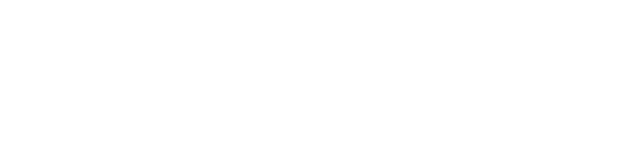
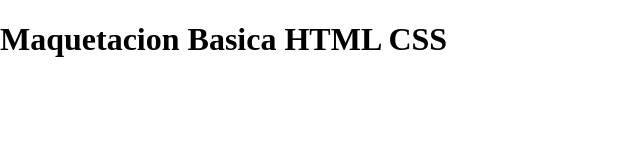
Before and after one commit to DatascodeML/GlobalesCSS, a plain HTML site: page index.html in a window 1280 px wide. Shown: the whole page, without its empty margins (0-640 px from the left). Drawn offline with Linux system fonts and the light colour scheme.

Commit message:
Estructura Global de CSS

```diff
--- a/css/globales.css
+++ b/css/globales.css
@@ -0,0 +1,82 @@
+/* Custom Properties **/
+:root {
+    --primario: #1073BA;
+    --secundario: #00DA55;
+    --gris: #3B3B3B;
+    --blanco: #FFFFFF;
+    --negro: #1F1E1E;
+    --grisClaro: #e1e1e1;
+
+    --separacion: 5rem;
+
+    --fuentePrincipal: 'Roboto', sans-serif;
+    --fuenteSecundaria: 'Lato', sans-serif;
+}
+
+/* Hack **/
+html {
+    box-sizing: border-box;
+    font-size: 62.5%; /* 1rem = 10px*/
+}
+*,*:before, *,*:after {
+    box-sizing: inherit;
+}
+
+body {
+    font-family: var(--fuentePrincipal);
+    font-size: 1.6rem;
+    line-height: 1.5;
+}
+
+/* Globales **/
+.contenedor {
+    max-width: 120rem;
+    width: 90%;
+    margin: 0 auto;
+}
+h1, h2, h3 {
+    font-weight: 900;
+    font-family: var(--fuenteSecundaria);
+    margin: calc( var(--separacion) / 2) 0;
+}
+h1 {
+    font-size: 4.4rem;
+}
+h2 {
+    font-size: 3.6rem;
+}
+h3 {
+    font-size: 2.8rem;
+}
+img {
+    max-width: 100%;
+    display: block;
+    height: auto;
+}
+/* Utilidades **/
+.text-center {
+    text-align: center;
+}
+
+/* Degradados **/
+.degradado-xxx {
+    color: transparent;
+    background: linear-gradient(to right, var(--primario) 0%, var(--secundario) 100%);
+    -webkit-background-clip: text;
+    background-clip: text;
+}
+
+/* Header **/
+.header {
+
+}
+
+/* Iconos **/
+
+/* Sobre XXX **/
+
+/* Modelos **/
+
+/* Newsletter **/
+
+/* Foooter **/
--- a/index.html
+++ b/index.html
@@ -3,9 +3,40 @@
 <head>
     <meta charset="UTF-8">
     <meta name="viewport" content="width=device-width, initial-scale=1.0">
-    <title>Document</title>
+    <title>Maqueta HTML CSS Basica</title>
+    <link rel="preconnect" href="https://fonts.googleapis.com">
+    <link rel="preconnect" href="https://fonts.gstatic.com" crossorigin>
+    <link href="https://fonts.googleapis.com/css2?family=Lato:wght@400;900&family=Roboto:wght@400;700;900&display=swap" rel="stylesheet">
+    <link rel="stylesheet" href="css/normalize.css">
+    <link rel="stylesheet" href="css/styles.css">
 </head>
 <body>
 
+    <header class="header">
+        <h1>Maquetacion Basica HTML CSS</h1>
+    </header>
+
+    <section class="contenedor">
+
+    </section>
+
+    <section class="sobre-xxx">
+
+    </section>
+
+    <main class="contenedor">
+
+    </main>
+
+    <section class="newsletter">
+
+    </section>
+
+    <footer class="footer">
+
+    </footer>
+
+    <script src="js/app.js"></script>
+
 </body>
 </html>
```
